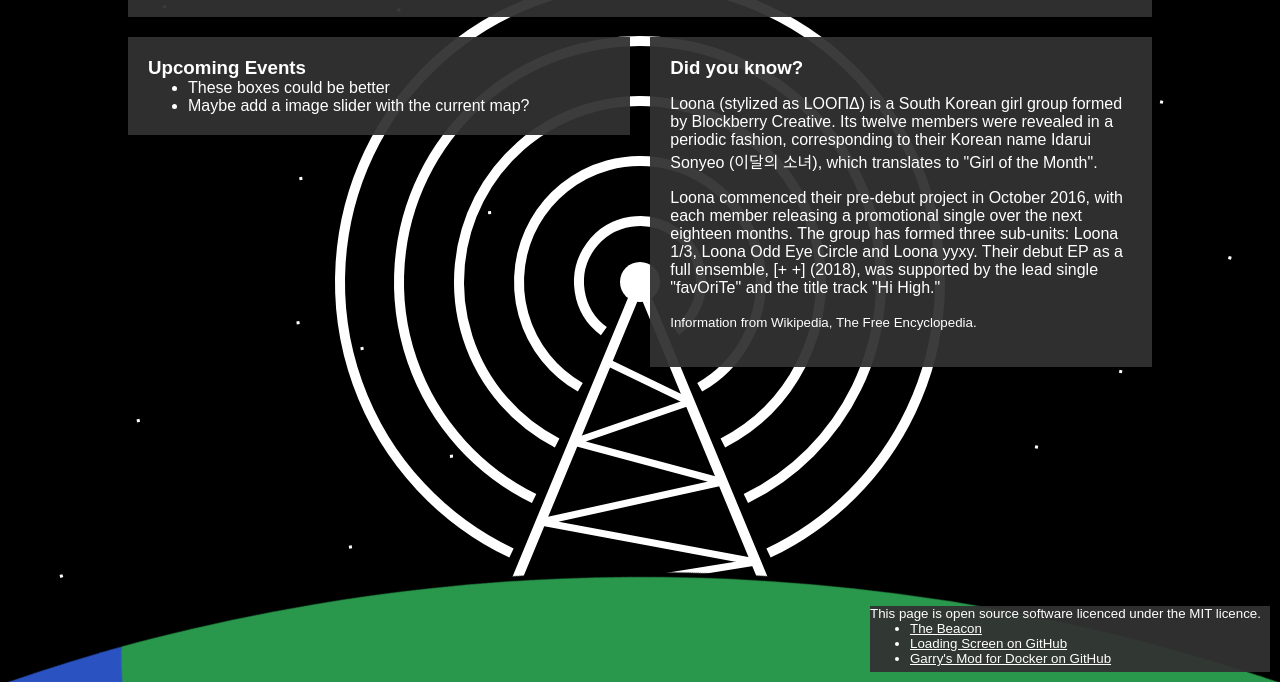
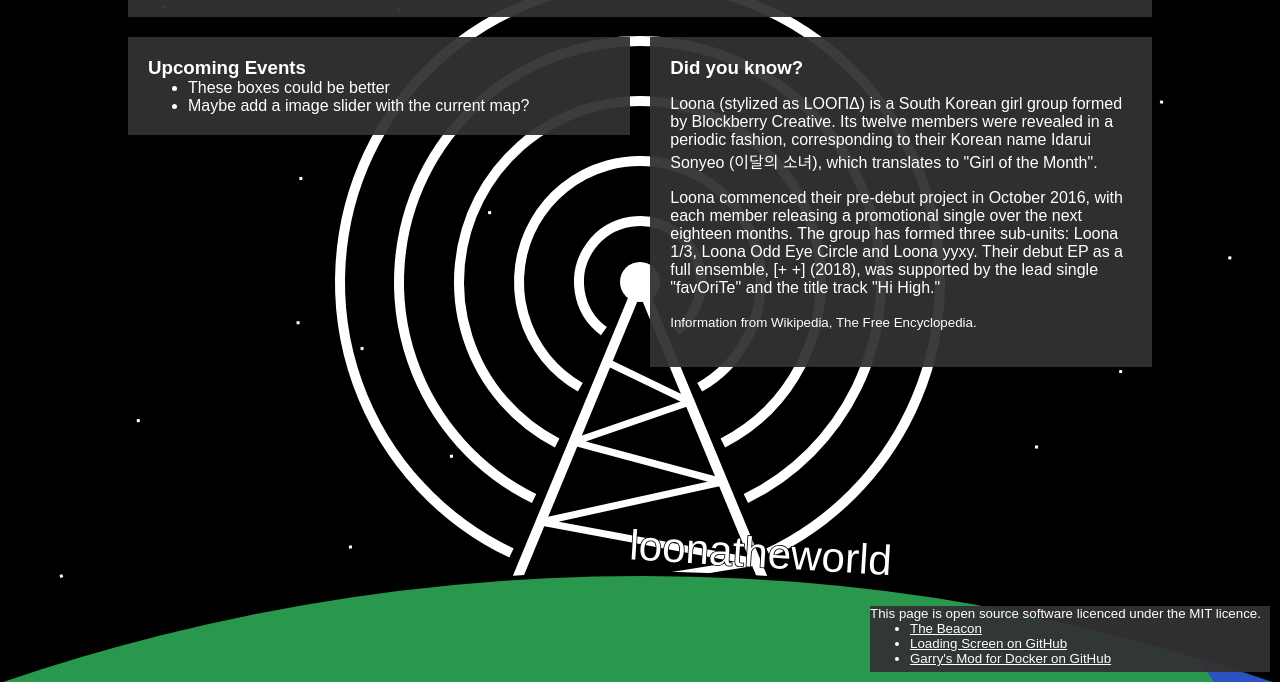
Before and after one commit to the-beacon-discord/garrysmod-loading-screen, a website built with Parcel: page src/index.html in a window 1280 px wide. Shown: the part 118-800 px from the top of the page. Built offline with nearby package versions, Linux system fonts and the light colour scheme.

Commit message:
Revert "Planet to DOM" changes This is because Google Chrome 19 seems to rasterise SVG images to the original resolution of 1000x1000 for NO reason.

```diff
--- /dev/null
+++ b/src/draw/planet.ts
@@ -0,0 +1,22 @@
+import loonatheworld from '../images/loonatheworld.svg';
+
+let ready = false;
+let rot = 0;
+const img = new Image();
+img.src = loonatheworld;
+
+img.onload = () => { ready = true; }
+
+const drawPlanet = (ctx: CanvasRenderingContext2D, x: number, y: number, radius: number) => {
+  ctx.save();
+
+  rot = (rot + 0.0005) % (2 * Math.PI);
+  ctx.translate(x, y)
+  ctx.rotate(rot)
+  ctx.translate(-x, -y)
+  ctx.drawImage(img, x - radius * 2, y - radius * 2, radius * 4, radius * 4)
+
+  ctx.restore();
+}
+
+export default drawPlanet
--- a/src/index.html
+++ b/src/index.html
@@ -6,7 +6,6 @@
   <title>Garry's Mod Loading Screen</title>
 </head>
 <body>
-  <img src="images/loonatheworld.svg" class="planet" id="planet">
   <div class="main">
     <div class="container">
       <h1>The Beacon</h1>
--- a/src/index.ts
+++ b/src/index.ts
@@ -2,9 +2,9 @@ import 'core-js/stable';
 import drawStars from './draw/stars';
 import drawTheBeacon from './draw/theBeacon';
 import './scss/index.scss';
+import drawPlanet from './draw/planet';
 
 const canvas = document.getElementById('canvas') as HTMLCanvasElement;
-const planet = document.getElementById('planet') as HTMLImageElement;
 const requestAnimationFrame = window.requestAnimationFrame || window.webkitRequestAnimationFrame
 
 const init = () => {
@@ -20,13 +20,10 @@ const draw = () => {
   const pivotX = ctx.canvas.width / 2;
   const pivotY = ctx.canvas.height + Math.sqrt(Math.pow(radius, 2) - Math.pow(pivotX, 2))
 
-  planet.style.width = `${radius * 4}px`
-  planet.style.left = `${pivotX - 2 * radius}px`
-  planet.style.top = `${pivotY - 2 * radius}px`
-
   ctx.globalCompositeOperation = 'destination-over';
   ctx.clearRect(0, 0, ctx.canvas.width, ctx.canvas.height); // clear canvas
 
+  drawPlanet(ctx, pivotX, pivotY, radius);
   drawStars(ctx, pivotX, pivotY);
   drawTheBeacon(ctx);
 
```
